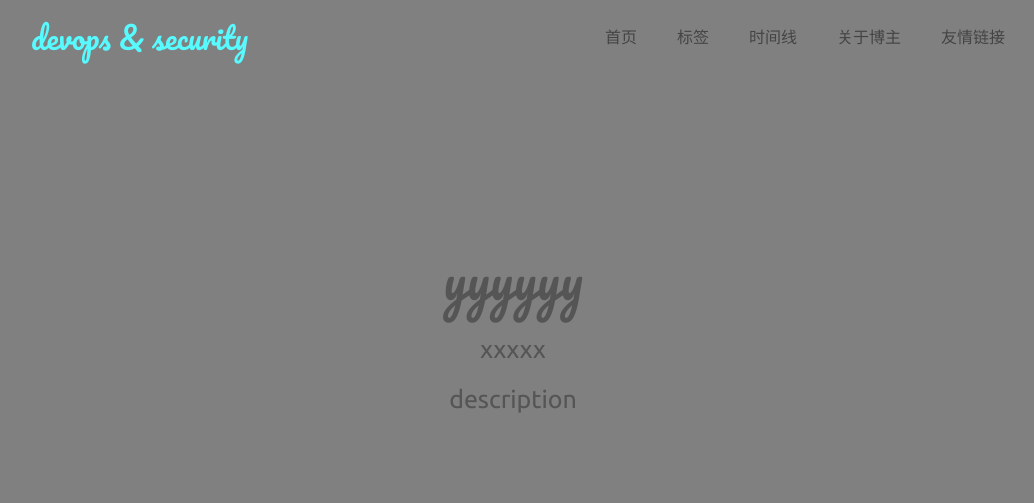
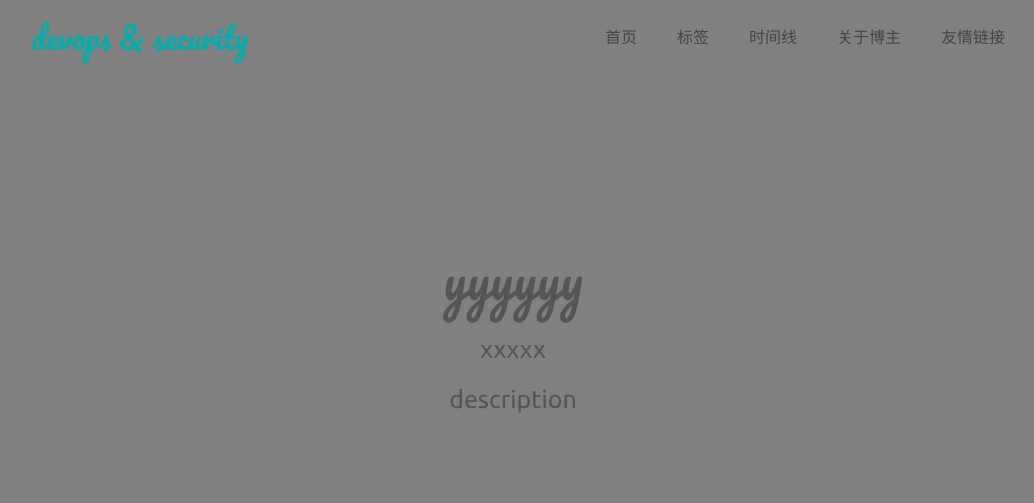
Before and after one commit to e01-cry/e01-cry.github.io, a Jekyll site: the page built from index.html, in a window 1280 px wide. Shown: the top 503 px of the page, without its empty margins (127-1161 px from the left). Built offline with Jekyll 4.4.1, drawn with Linux system fonts in a browser that asks for light colours.

Commit message:
update blog

```diff
--- a/assets/css/style.css
+++ b/assets/css/style.css
@@ -39,7 +39,7 @@ a{
     margin-left: 30px;
 }
 .logo a{
-  color: #57faff;
+  color: #00AEAE;
   /*display: block;*/
   /*font-family: 'Kaushan Script', cursive;*/
   font-family: Pacifico;
```
